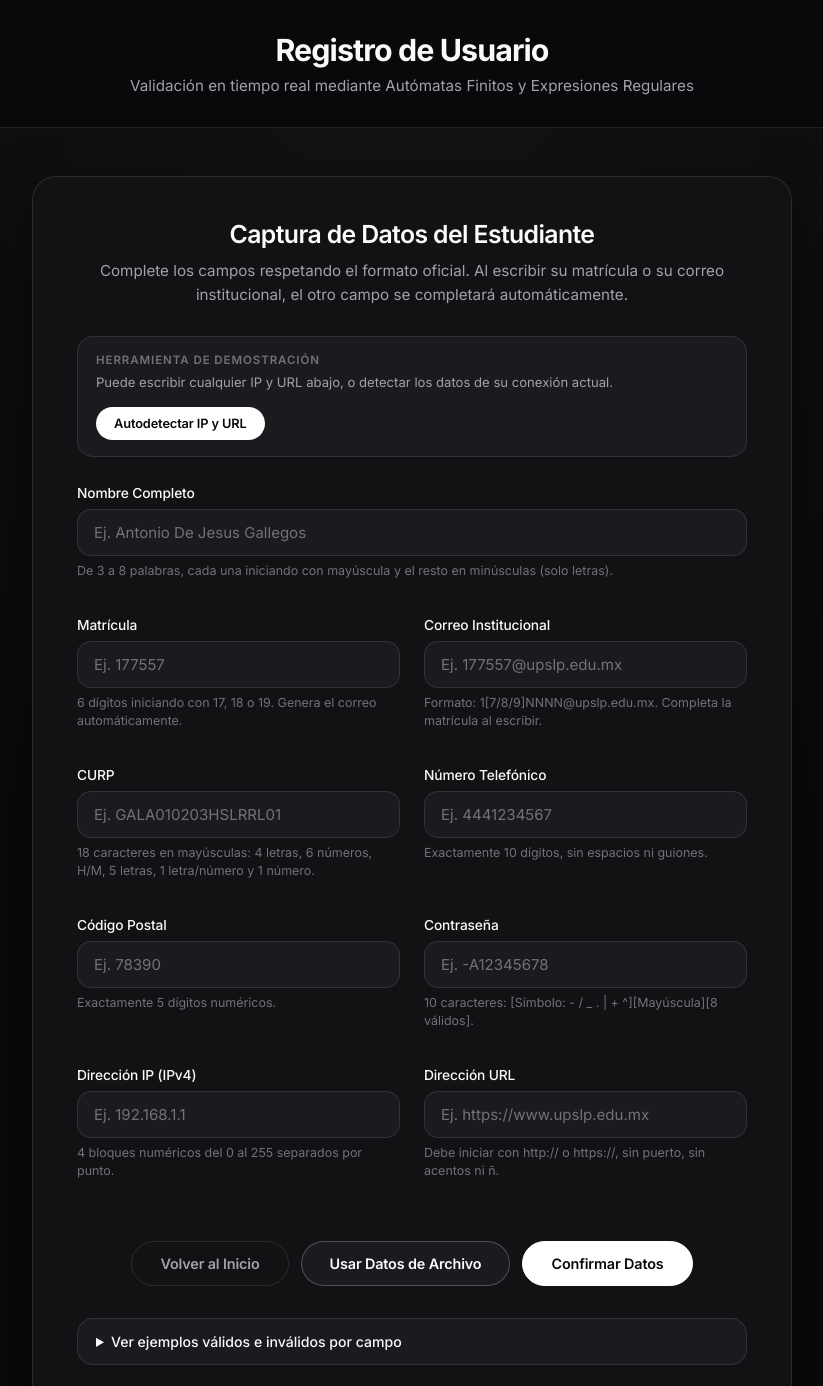
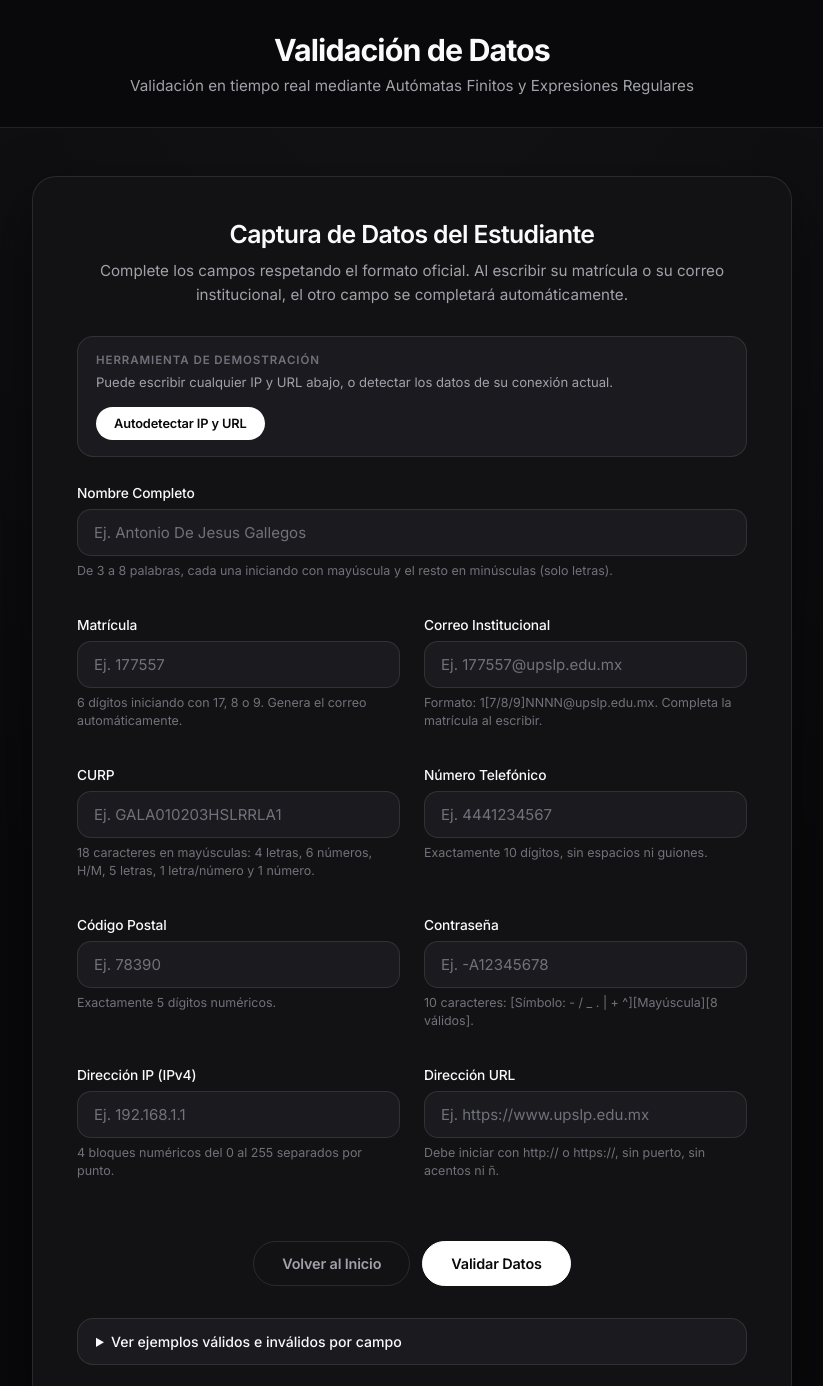
Before and after one commit to 175329/ProyectoTeoria67, a plain HTML site: page registro.html in a window 1280 px wide. Shown: the top 1386 px of the page, without its empty margins (228-1051 px from the left). Drawn offline with Linux system fonts and the light colour scheme.

Commit message:
Change registro.html to validation page
Updated the registration page to a validation page with improved structure and content.

```diff
--- a/registro.html
+++ b/registro.html
@@ -3,12 +3,12 @@
 <head>
     <meta charset="UTF-8">
     <meta name="viewport" content="width=device-width, initial-scale=1.0">
-    <title>Registro de Usuario | UPSLP</title>
+    <title>Validación de Datos | UPSLP</title>
     <link rel="stylesheet" href="estilos.css">
 </head>
 <body>
     <header>
-        <h1>Registro de Usuario</h1>
+        <h1>Validación de Datos</h1>
         <p>Validación en tiempo real mediante Autómatas Finitos y Expresiones Regulares</p>
     </header>
 
@@ -47,7 +47,7 @@
                     <div class="campo">
                         <label for="matricula">Matrícula</label>
                         <input type="text" id="matricula" placeholder="Ej. 177557" maxlength="6">
-                        <small class="ayuda-campo">6 dígitos iniciando con 17, 18 o 19. Genera el correo automáticamente.</small>
+                        <small class="ayuda-campo">6 dígitos iniciando con 17, 8 o 9. Genera el correo automáticamente.</small>
                         <small class="mensaje-campo" id="msg-matricula"></small>
                     </div>
 
@@ -62,7 +62,7 @@
                     <!-- CURP -->
                     <div class="campo">
                         <label for="curp">CURP</label>
-                        <input type="text" id="curp" placeholder="Ej. GALA010203HSLRRL01" maxlength="20">
+                        <input type="text" id="curp" placeholder="Ej. GALA010203HSLRRLA1" maxlength="20">
                         <small class="ayuda-campo">18 caracteres en mayúsculas: 4 letras, 6 números, H/M, 5 letras, 1 letra/número y 1 número.</small>
                         <small class="mensaje-campo" id="msg-curp"></small>
                     </div>
@@ -114,8 +114,7 @@
 
                 <div class="botones">
                     <a href="index.html" class="btn btn-secundario">Volver al Inicio</a>
-                    <a href="archivos.html" class="btn">Usar Datos de Archivo</a>
-                    <button type="submit">Confirmar Datos</button>
+                    <button type="submit">Validar Datos</button>
                 </div>
             </form>
 
@@ -149,7 +148,7 @@
                             </tr>
                             <tr>
                                 <td>CURP</td>
-                                <td>GALA010203HSLRRL01</td>
+                                <td>GALA010203HSLRRLA1</td>
                                 <td>GALA01A203HSLRRL01 / gala010203...</td>
                             </tr>
                             <tr>
```
